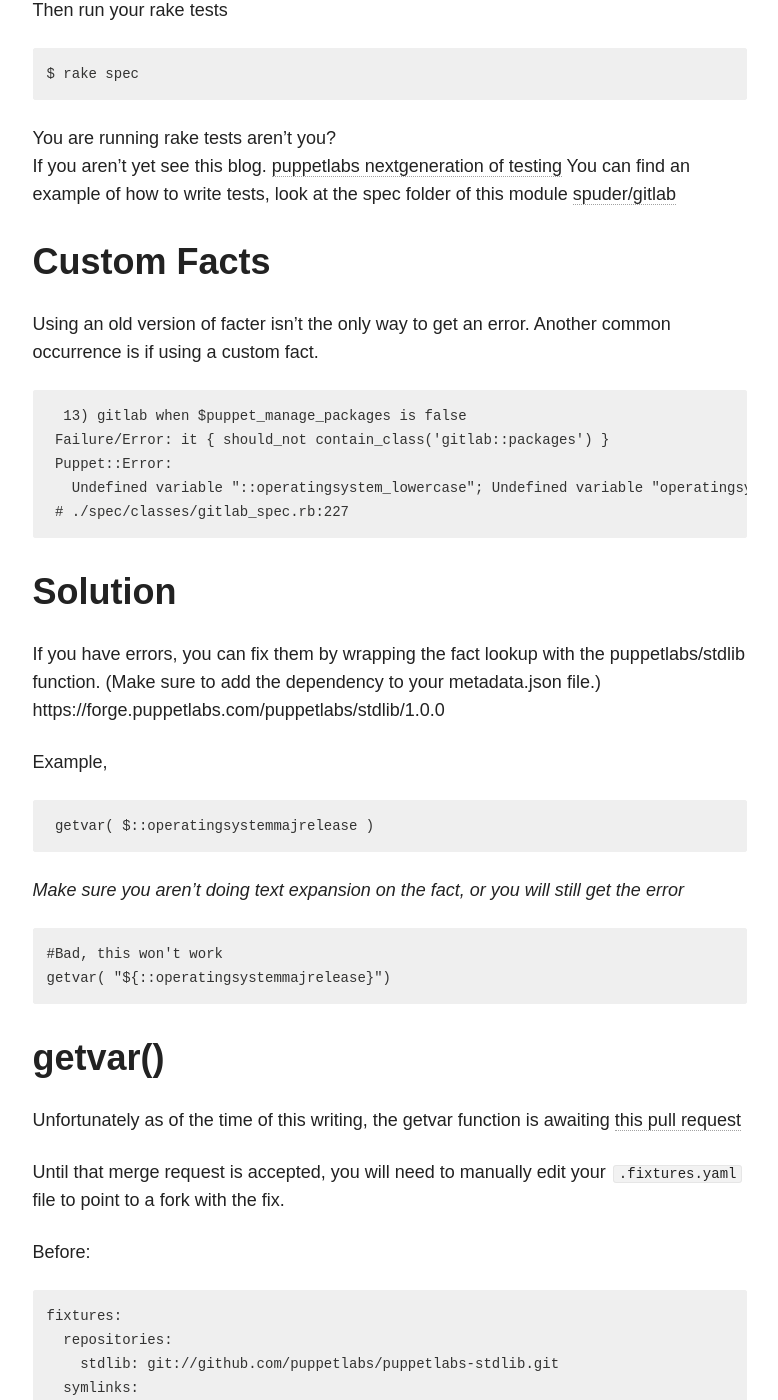
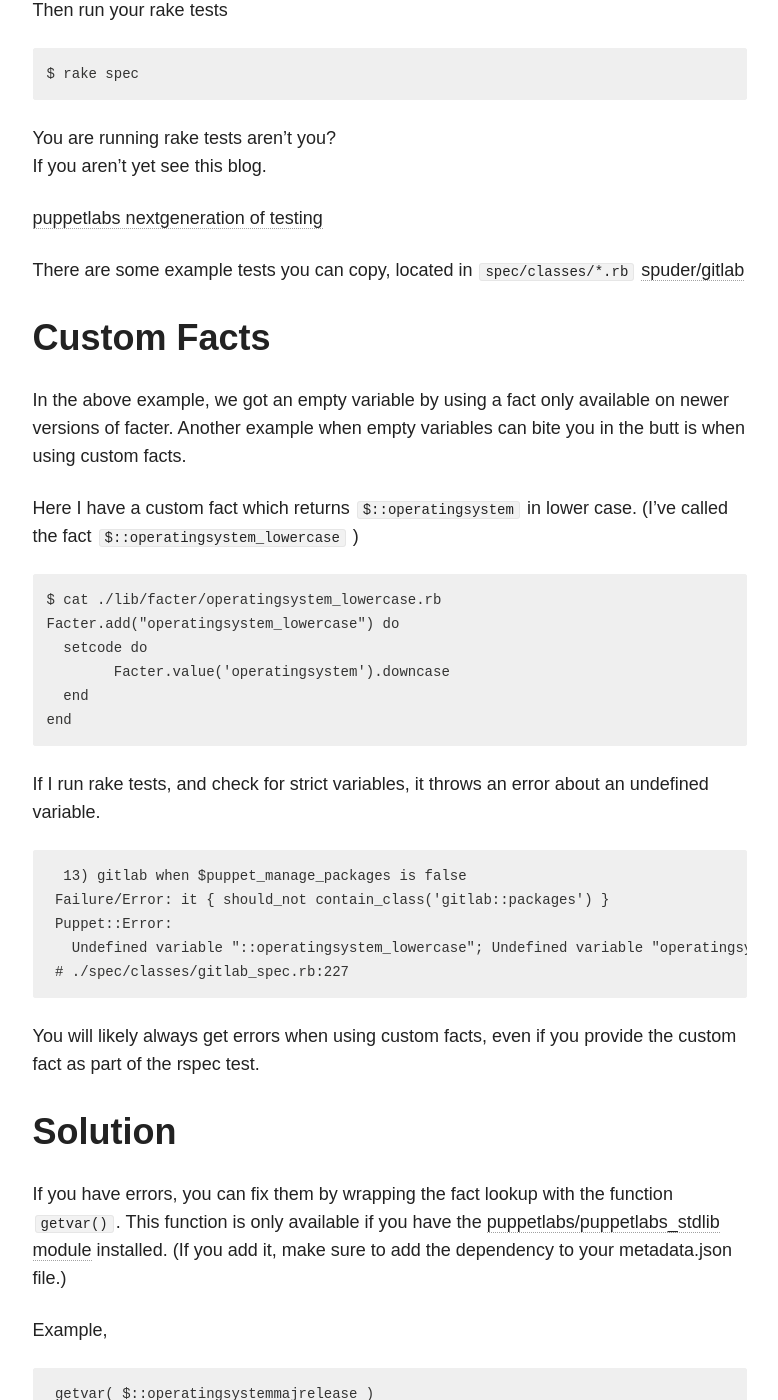
Before and after one commit to spuder/spuder.github.io, a Jekyll site: the page built from _posts/2014-09-22-defensive-puppet-with-strict-variables.markdown, in a window 1280 px wide and 1400 px high, scrolled down 1558 px. Shown: the whole window, without its empty margins (347-1125 px from the left). Built offline with Jekyll 4.4.1, drawn with Linux system fonts in a browser that asks for light colours; nearby versions of some CDN libraries; some of the changed text lies outside the part shown.

Commit message:
Updates strict variables blog

```diff
--- a/_posts/2014-09-22-defensive-puppet-with-strict-variables.markdown
+++ b/_posts/2014-09-22-defensive-puppet-with-strict-variables.markdown
@@ -34,12 +34,26 @@ Then run your rake tests
     $ rake spec
 
 You are running rake tests aren't you?
-If you aren't yet see this blog. [puppetlabs nextgeneration of testing](http://puppetlabs.com/blog/the-next-generation-of-puppet-module-testing)
-You can find an example of how to write tests, look at the spec folder of this module [spuder/gitlab](https://github.com/spuder/puppet-gitlab)
+If you aren't yet see this blog.
+
+[puppetlabs nextgeneration of testing](http://puppetlabs.com/blog/the-next-generation-of-puppet-module-testing)
+
+There are some example tests you can copy, located in  `spec/classes/*.rb` [spuder/gitlab](https://github.com/spuder/puppet-gitlab)
 
 # Custom Facts
 
-Using an old version of facter isn't the only way to get an error. Another common occurrence is if using a custom fact.
+In the above example, we got an empty variable by using a fact only available on newer versions of facter. Another example when empty variables can bite you in the butt is when using custom facts.
+
+Here I have a custom fact which returns `$::operatingsystem` in lower case. (I've called the fact `$::operatingsystem_lowercase` )
+
+    $ cat ./lib/facter/operatingsystem_lowercase.rb
+    Facter.add("operatingsystem_lowercase") do
+      setcode do
+            Facter.value('operatingsystem').downcase
+      end
+    end
+
+If I run rake tests, and check for strict variables, it throws an error about an undefined variable.
 
       13) gitlab when $puppet_manage_packages is false
      Failure/Error: it { should_not contain_class('gitlab::packages') }
@@ -47,16 +61,20 @@ Using an old version of facter isn't the only way to get an error. Another commo
        Undefined variable "::operatingsystem_lowercase"; Undefined variable "operatingsystem_lowercase" at /vagrant/spec/fixtures/modules/gitlab/manifests/install.pp:114 on node gitlab-test
      # ./spec/classes/gitlab_spec.rb:227
 
+You will likely always get errors when using custom facts, even if you provide the custom fact as part of the rspec test.
+
+
 # Solution
 
-If you have errors, you can fix them by wrapping the fact lookup with the puppetlabs/stdlib function. (Make sure to add the dependency to your metadata.json file.)
-https://forge.puppetlabs.com/puppetlabs/stdlib/1.0.0
+If you have errors, you can fix them by wrapping the fact lookup with the function `getvar()`. This function is only available if you have the [puppetlabs/puppetlabs_stdlib module](https://forge.puppetlabs.com/puppetlabs/stdlib) installed.  (If you add it, make sure to add the dependency to your metadata.json file.)
+
+
 
 Example,
 
      getvar( $::operatingsystemmajrelease )
 
-*Make sure you aren't doing text expansion on the fact, or you will still get the error*
+*Make sure you aren't doing text expansion on the fact, or you will still get errors durring your rake spec test*
 
     #Bad, this won't work
     getvar( "${::operatingsystemmajrelease}")
@@ -64,9 +82,15 @@ Example,
 
 # getvar()
 
-Unfortunately as of the time of this writing, the getvar function is awaiting [this pull request](https://github.com/puppetlabs/puppetlabs-stdlib/pull/303)
+<del>Unfortunately as of the time of this writing, the getvar function is awaiting [this pull request](https://github.com/puppetlabs/puppetlabs-stdlib/pull/303)</del>
 
-Until that merge request is accepted, you will need to manually edit your `.fixtures.yaml` file to point to a fork with the fix.
+<del>Until that merge request is accepted, you will need to manually edit your `.fixtures.yaml` file to point to a fork with the fix.</del>
+
+There *was* a bug in `puppetlabs_stdlib` which would cause strict variable checking to fail in some circomstances. The bug has been fixed and is currently pending release. ( Hopefully it will be present in stdlib `1.0.1` )
+
+If you have an older version of stdlib that doesn't have the fix yet, you will need to patch your module, or temporarially modify your `.fixtures.yaml` file to point to a fork that has the fix.
+
+For Example, my `.fixtures.yaml`
 
 Before:
 
@@ -93,7 +117,9 @@ Then to run your tests, run the following
 
 # Travis
 
-Lastly, if you have a .travis file, add tests for strict variables by exporting the environment variable.
+Lastly, if you have a .travis file, add tests for strict variables by exporting the environment variable. This feature is only available on versions of puppet `~3.6.x`
+
+Exmaple .travis.yaml file
 
     env:
       - PUPPET_VERSION=3.1.0 FACTER_VERSION=1.7.6
```
